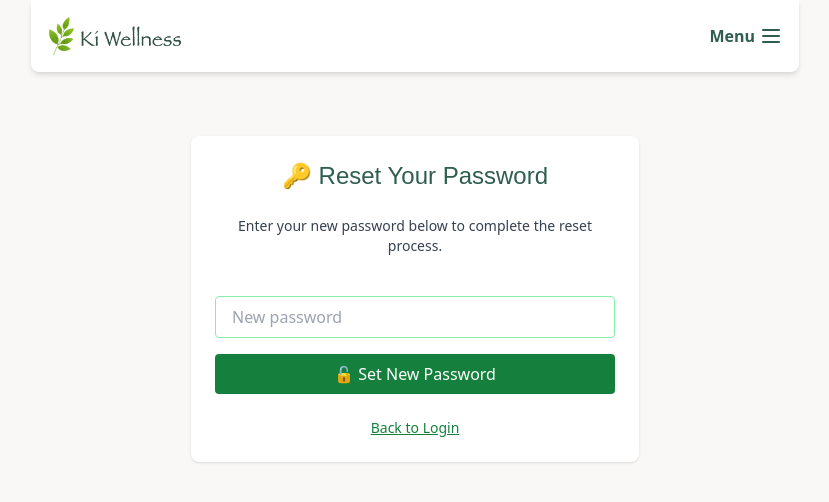
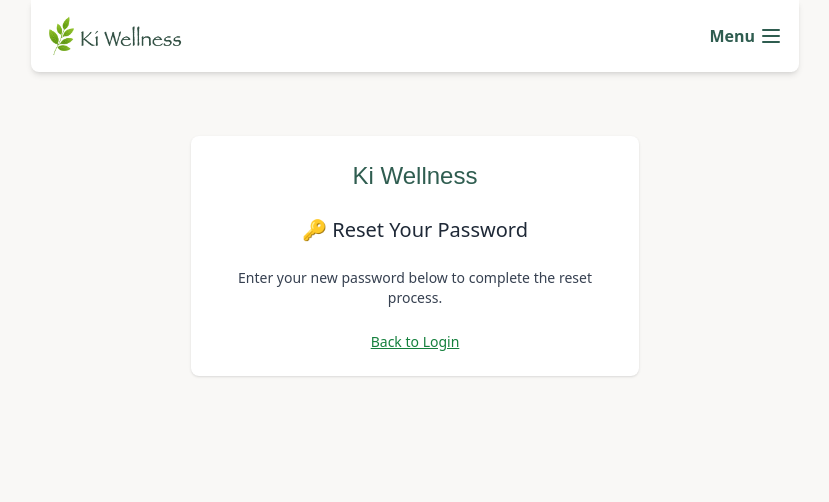
Before and after one commit to kcamacho1/ki-wellness, a FastAPI app: page /reset-password in a window 1280 px wide. Shown: the top 502 px of the page, without its empty margins (225-1054 px from the left). Run offline with FastAPI, Linux system fonts and the light colour scheme; parts of the project's set-up code (start-up, migrations or seed data) failed here and were passed over; some libraries are stand-ins or nearby versions.

Commit message:
Created reset password flow

```diff
--- a/app/api/auth.py
+++ b/app/api/auth.py
@@ -1,15 +1,14 @@
-# Logic and API handeling
-
 from fastapi import APIRouter, Request, Form, HTTPException
 from fastapi.responses import RedirectResponse, HTMLResponse
+from fastapi.templating import Jinja2Templates
 from app.core.config import SUPABASE_URL, SUPABASE_ANON_KEY
-from fastapi.templating import Jinja2Templates
+from app.core.email_utils import send_password_reset
 import httpx
 
 router = APIRouter()
 templates = Jinja2Templates(directory="app/templates")
 
-
+# ---------- Login Logic ----------
 async def login_user(email: str, password: str):
     async with httpx.AsyncClient() as client:
         resp = await client.post(
@@ -24,12 +23,10 @@ async def login_user(email: str, password: str):
             raise HTTPException(status_code=400, detail="Invalid credentials")
         return resp.json()
 
-
 async def get_current_user(request: Request):
     token = request.cookies.get("access_token")
     if not token:
         return None
-
     async with httpx.AsyncClient() as client:
         resp = await client.get(
             f"{SUPABASE_URL}/auth/v1/user",
@@ -42,18 +39,15 @@ async def get_current_user(request: Request):
             return None
         return resp.json()
 
-
-# Auth routes
+# ---------- Auth Routes ----------
 @router.get("/login", response_class=HTMLResponse)
 async def login_page(request: Request):
     return templates.TemplateResponse("login.html", {"request": request})
-
 
 @router.post("/login")
 async def login(request: Request, email: str = Form(...), password: str = Form(...)):
     auth_data = await login_user(email, password)
     access_token = auth_data["access_token"]
-
     response = RedirectResponse("/food-journal", status_code=302)
     response.set_cookie(
         key="access_token",
@@ -65,48 +59,13 @@ async def login(request: Request, email: str = Form(...), password: str = Form(.
     )
     return response
 
-
 @router.get("/logout")
 def logout():
     response = RedirectResponse("/", status_code=302)
     response.delete_cookie("access_token")
     return response
 
-
-@router.post("/forgot-password")
-async def handle_forgot_password(request: Request, email: str = Form(...)):
-    async with httpx.AsyncClient() as client:
-        resp = await client.post(
-            f"{SUPABASE_URL}/auth/v1/recover",
-            json={"email": email},
-            headers={
-                "apikey": SUPABASE_ANON_KEY,
-                "Content-Type": "application/json",
-            },
-        )
-
-    if resp.status_code != 200:
-        print(f"Error from Supabase: {resp.text}")
-        # Optional: show a friendly generic message even on failure
-        url = str(request.url_for("homepage")) + "?message=Something went wrong. Please try again."
-        return RedirectResponse(url=url, status_code=303)
-
-    # ✅ Always show same message for privacy
-    url = str(request.url_for("homepage")) + "?message=If your email is registered, a reset link has been sent."
-    return RedirectResponse(url=url, status_code=303)
-
-@router.post("/reset-password")
-async def handle_reset_password(password: str = Form(...), token: str = Form(...)):
-    async with httpx.AsyncClient() as client:
-        resp = await client.post(
-            f"{SUPABASE_URL}/auth/v1/user",
-            headers={
-                "apikey": SUPABASE_ANON_KEY,
-                "Authorization": f"Bearer {token}",
-                "Content-Type": "application/json",
-            },
-            json={"password": password}
-        )
-    if resp.status_code == 200:
-        return RedirectResponse("/login", status_code=302)
-    return RedirectResponse("/reset-password?error=1", status_code=302)
+# ---------- Password Reset ----------
+@router.get("/reset-password", response_class=HTMLResponse)
+async def show_reset_password_form(request: Request):
+    return templates.TemplateResponse("reset-password.html", {"request": request})
--- a/app/templates/layout.html
+++ b/app/templates/layout.html
@@ -58,10 +58,11 @@
       <div x-show="open" @click.away="open = false"
            class="absolute right-0 mt-2 w-52 bg-white border border-gray-200 rounded-lg shadow-lg z-50">
         <a href="/" class="block px-4 py-2 text-forest hover-bg-moss transition">Home</a>
+        <a href="/ai-coach" class="block px-4 py-2 text-forest hover-bg-moss transition">AI Health Coach</a>
+        <a href="/human-coach" class="block px-4 py-2 text-forest hover-bg-moss transition">Human Coach</a>
+        <a href="/resources" class="block px-4 py-2 text-forest hover-bg-moss transition">Resources</a>
         <a href="/about" class="block px-4 py-2 text-forest hover-bg-moss transition">About</a>
-        <a href="/resources" class="block px-4 py-2 text-forest hover-bg-moss transition">Resources</a>
-        <a href="/human-coach" class="block px-4 py-2 text-forest hover-bg-moss transition">Human Coach</a>
-        <a href="/login" class="block px-4 py-2 text-forest hover-bg-moss transition">Login: AI Health Coach</a>
+        <a href="/login" class="block px-4 py-2 text-forest hover-bg-moss transition">Login</a>
       </div>
       {% endif %}
     </div>
--- a/app/templates/reset-password.html
+++ b/app/templates/reset-password.html
@@ -3,15 +3,14 @@
 {% block content %}
 
 <section class="max-w-md mx-auto p-6 bg-white shadow rounded-lg mt-12 space-y-6 text-center">
-  <h1 class="text-2xl font-papyrus text-forest">🔑 Reset Your Password</h1>
+  <h1 class="text-2xl font-papyrus text-forest">Ki Wellness</h1>
+  <h2 class="text-xl font-medium text-gray-800">🔑 Reset Your Password</h2>
 
   <p class="text-gray-700 text-sm">
     Enter your new password below to complete the reset process.
   </p>
 
-  <form action="/reset-password" method="post" class="space-y-4">
-    <input type="hidden" name="token" id="token">
-
+  <form id="reset-form" class="space-y-4" style="display: none;">
     <input
       type="password"
       name="password"
@@ -28,18 +27,56 @@
     </button>
   </form>
 
+  <p id="status-msg" class="text-sm text-gray-600 text-center mt-4"></p>
+
   <div class="text-sm text-gray-600 mt-4">
     <a href="/login" class="text-green-700 underline hover:text-green-800">Back to Login</a>
   </div>
 </section>
 
+<!-- Supabase.js -->
+<script src="https://cdn.jsdelivr.net/npm/@supabase/supabase-js"></script>
 <script>
-  // Extract access_token from URL and assign to hidden form input
-  const params = new URLSearchParams(window.location.search);
-  const token = params.get("access_token");
-  if (token) {
-    document.getElementById("token").value = token;
-  }
+  const SUPABASE_URL = "{{ SUPABASE_URL }}";
+  const SUPABASE_ANON_KEY = "{{ SUPABASE_ANON_KEY }}";
+  const supabase = supabase.createClient(SUPABASE_URL, SUPABASE_ANON_KEY);
+
+  document.addEventListener("DOMContentLoaded", async () => {
+    const hashParams = new URLSearchParams(window.location.hash.slice(1));
+    const access_token = hashParams.get("access_token");
+    const refresh_token = hashParams.get("refresh_token");
+    const statusMsg = document.getElementById("status-msg");
+
+    if (!access_token || !refresh_token) {
+      statusMsg.textContent = "❌ Missing access token. Please use the reset link from your email.";
+      return;
+    }
+
+    const { error: sessionError } = await supabase.auth.setSession({
+      access_token,
+      refresh_token,
+    });
+
+    if (sessionError) {
+      statusMsg.textContent = "❌ Session error: " + sessionError.message;
+      return;
+    }
+
+    document.getElementById("reset-form").style.display = "block";
+
+    document.getElementById("reset-form").addEventListener("submit", async (e) => {
+      e.preventDefault();
+      const password = e.target.password.value;
+      const { error } = await supabase.auth.updateUser({ password });
+
+      if (error) {
+        statusMsg.textContent = "❌ " + error.message;
+      } else {
+        statusMsg.textContent = "✅ Password updated! Redirecting...";
+        setTimeout(() => (window.location.href = "/login"), 2000);
+      }
+    });
+  });
 </script>
 
 {% endblock %}
```
Also changed, not shown: app/core/email_utils.py (added, +19 -0 lines).
